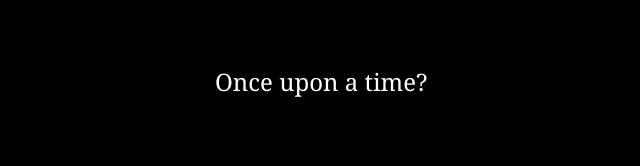
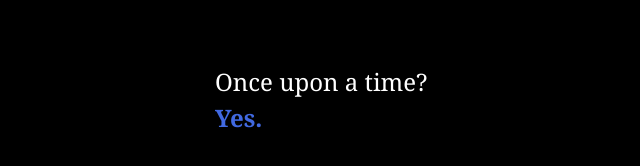
Before and after one commit to oliviabrcan/digital-writing-twine, a plain HTML site: page index.html in a window 1280 px wide. Shown: the full height of the page, 41-681 px from the left. Drawn offline with Linux system fonts and the light colour scheme.

Commit message:
Update index.html
add second passage

```diff
--- a/index.html
+++ b/index.html
@@ -9,7 +9,8 @@
 </head>
 <body>
 <tw-story><noscript><tw-noscript>JavaScript needs to be enabled to play the journey.</tw-noscript></noscript></tw-story>
-<tw-storydata name="the journey" startnode="1" creator="Twine" creator-version="2.8.0" format="Harlowe" format-version="3.3.7" ifid="C43AF92E-393C-4E8C-BDAD-45A61162D0B1" options="" tags="" zoom="1" hidden><style role="stylesheet" id="twine-user-stylesheet" type="text/twine-css"></style><script role="script" id="twine-user-script" type="text/twine-javascript"></script><tw-passagedata pid="1" name="the beginning" tags="" position="575,250" size="100,100">Once upon a time?</tw-passagedata></tw-storydata>
+<tw-storydata name="the journey" startnode="1" creator="Twine" creator-version="2.8.0" format="Harlowe" format-version="3.3.7" ifid="C43AF92E-393C-4E8C-BDAD-45A61162D0B1" options="" tags="" zoom="1" hidden><style role="stylesheet" id="twine-user-stylesheet" type="text/twine-css"></style><script role="script" id="twine-user-script" type="text/twine-javascript"></script><tw-passagedata pid="1" name="the beginning" tags="" position="575,250" size="100,100">Once upon a time?
+[[Yes.]]</tw-passagedata><tw-passagedata pid="2" name="Yes." tags="" position="575,375" size="100,100">This happened quite some time ago.</tw-passagedata></tw-storydata>
 <script title="Twine engine code" data-main="harlowe">(function(){"use strict";
 var require,define;!function(){var e={},r={};require=function(i){var n=e[i];return n&&(r[i]=n[1].apply(void 0,n[0].map(require)),e[i]=void 0),r[i]},(define=function(r,i,n){if("function"==typeof r)return r();e[r]=[i,n]}).amd=!0}();/*!
  * https://github.com/paulmillr/es6-shim
```
